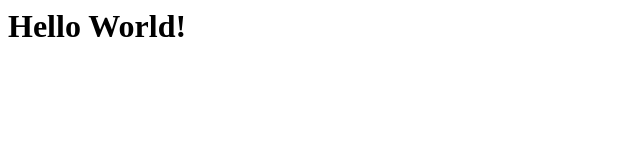
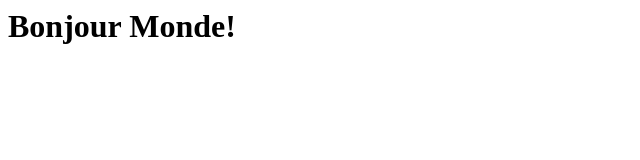
Before and after one commit to jutinwang/csi3x40_labs, a plain HTML site: page lab01/index.html in a window 1280 px wide. Shown: the whole page, without its empty margins (0-640 px from the left). Drawn offline with Linux system fonts and the light colour scheme.

Commit message:
translate to french

```diff
--- a/lab01/index.html
+++ b/lab01/index.html
@@ -1,5 +1,5 @@
 <html>
     <h1>
-        Hello World!
+        Bonjour Monde!
     </h1>
 </html>
```
